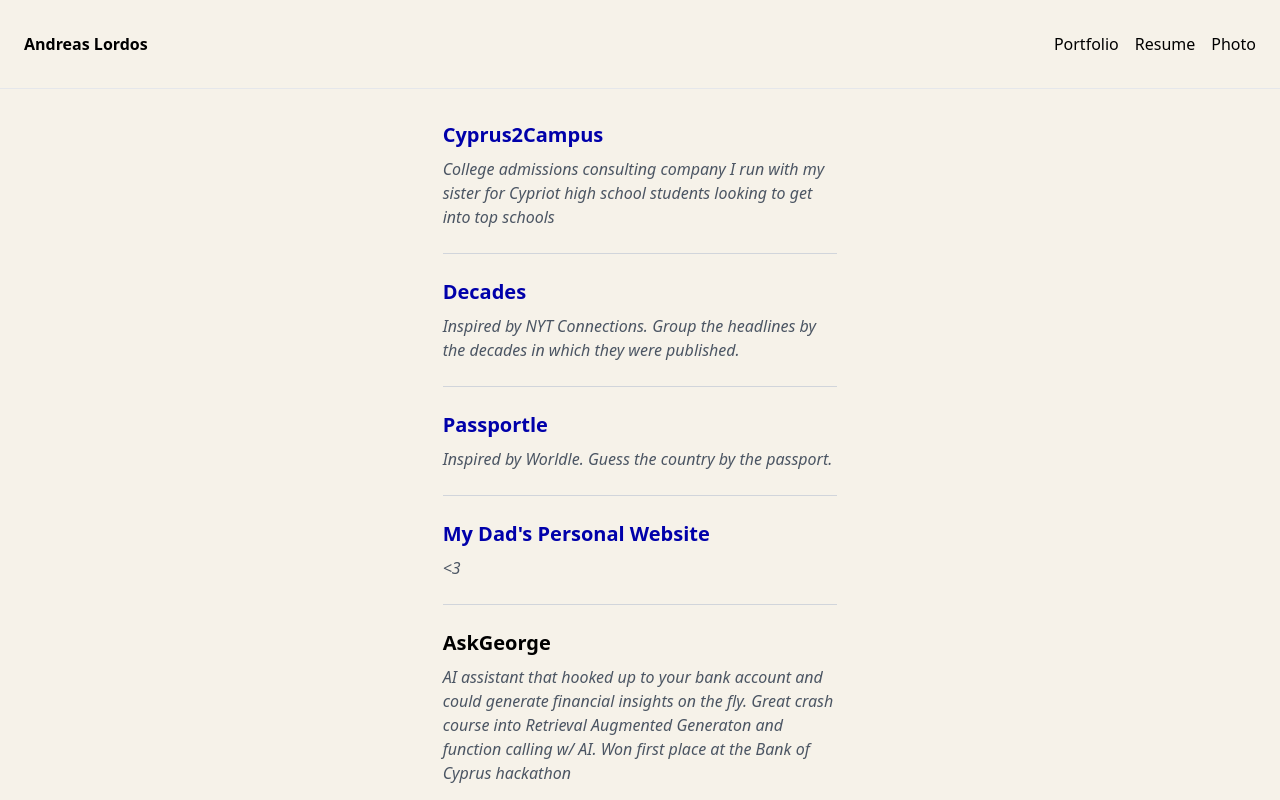
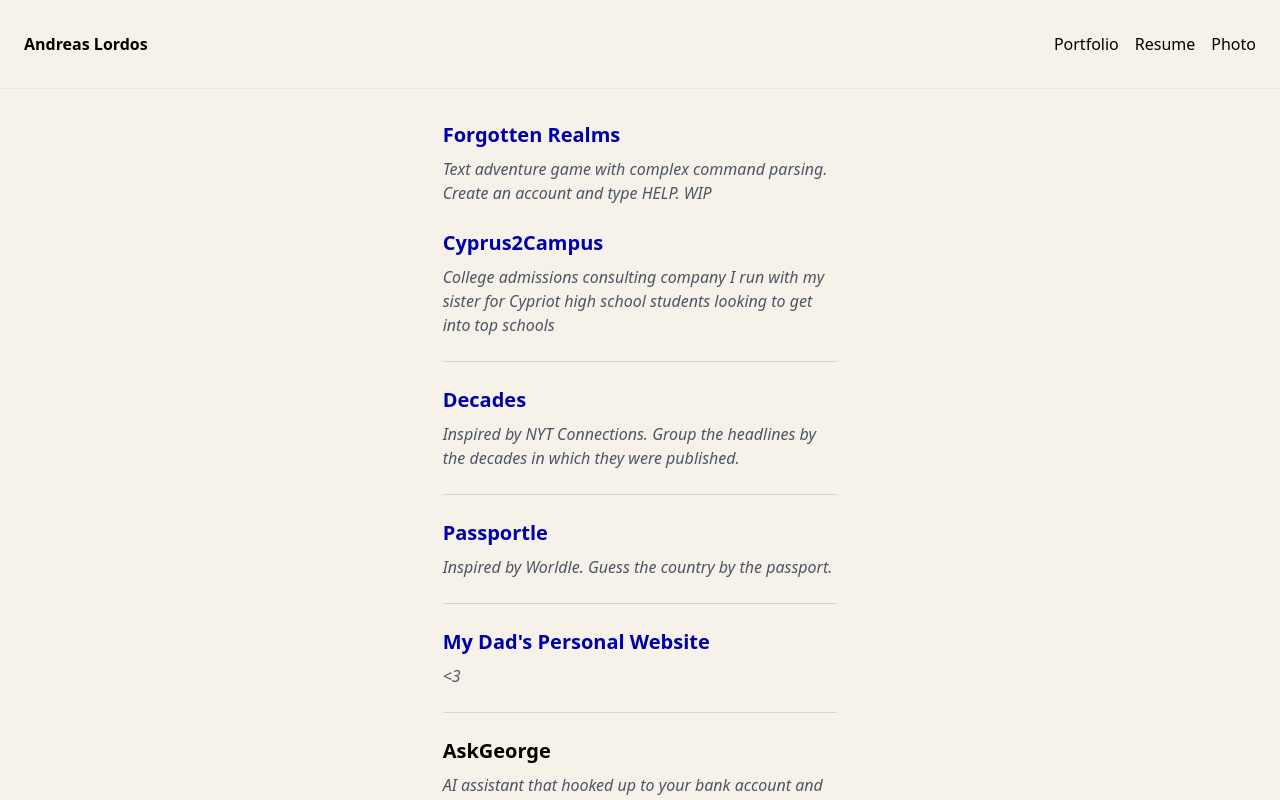
Before and after one commit to andreaslordos/personal-website, a React (Create React App) app: page /portfolio in a window 1280 px wide. Shown: the top 800 px of the page. Built offline with nearby package versions, Linux system fonts and the light colour scheme.

Commit message:
added realms

```diff
--- a/src/pages/Portfolio.jsx
+++ b/src/pages/Portfolio.jsx
@@ -6,6 +6,11 @@ const Portfolio = () => {
   return (
     <Page>
       <div className="py-8">
+      <PortfolioItem
+          title="Forgotten Realms"
+          url="https://realms.lordos.tech"
+          description="Text adventure game with complex command parsing. Create an account and type HELP. WIP"
+        />
         <PortfolioItem
           title="Cyprus2Campus"
           url="https://cyprus2campus.com"
```
